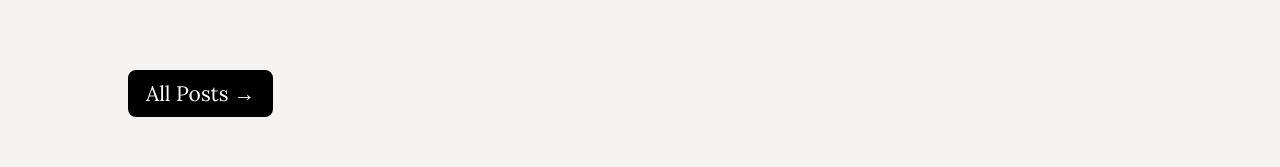
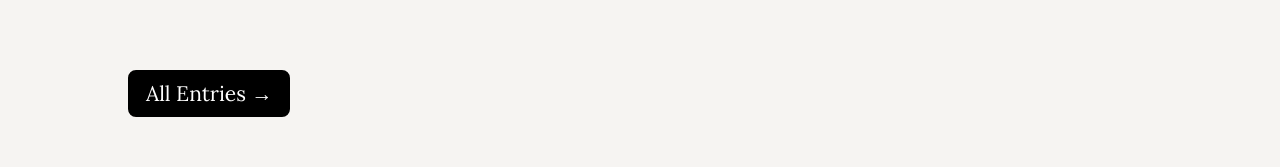
Before and after one commit to campbell17/campbell17-v2, a Next.js app: page / in a window 1280 px wide. Shown: the part 1771-1938 px from the top of the page. Built offline with nearby package versions, Linux system fonts and the light colour scheme.

Commit message:
change posts to entries on homepage

```diff
--- a/pages/index.js
+++ b/pages/index.js
@@ -65,7 +65,7 @@ export default function Home({allPostsData}) {
         </section>
       </ContentBlock>
       <div className="flex flex-a-start flex-j-start">
-        <Link href="/posts"><a className="cta">All Posts &rarr;</a></Link>
+        <Link href="/posts"><a className="cta">All Entries &rarr;</a></Link>
       </div>
    </Layout>
   );
```
